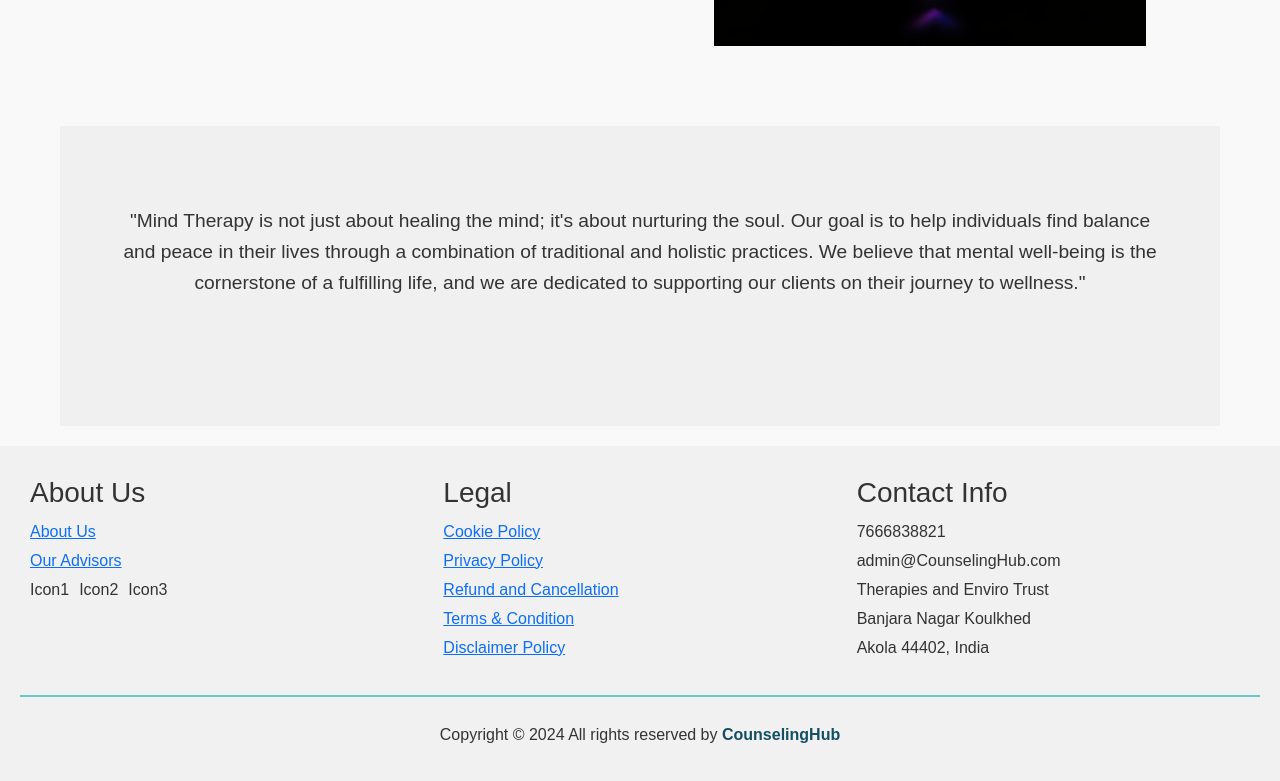
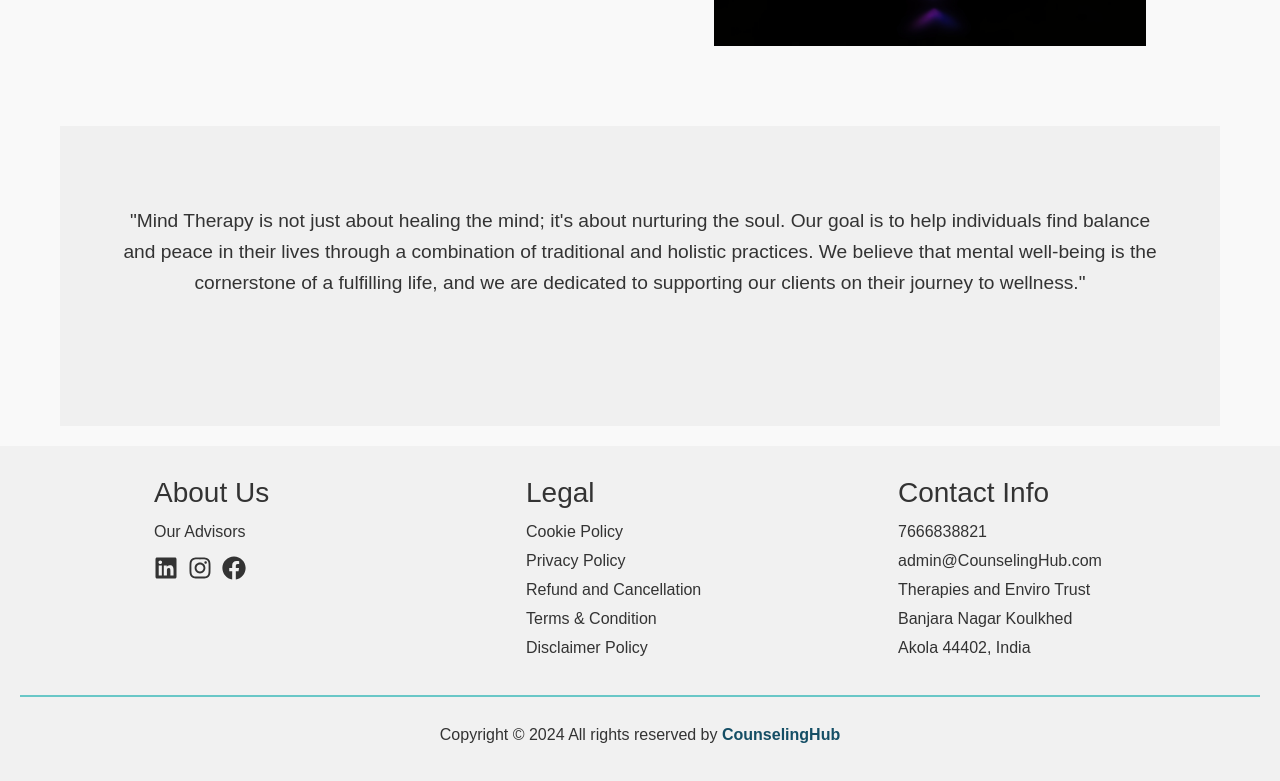
Before and after one commit to prathameshkhandare/Connectcounsellor, a React (Vite) app in the folder Client/: page /aboutus in a window 1280 px wide. Shown: the part 993-1774 px from the top of the page. Built offline with nearby package versions, Linux system fonts and the light colour scheme; no server answers.

Commit message:
made changes in custom navbar,Footer,App.css & styles.css

```diff
--- a/Client/src/App.css
+++ b/Client/src/App.css
@@ -7,7 +7,15 @@
 
 /* Navbar */
 .navbar-bg {
-  background-color: #e8eff7;
+  background-color: #edeff2;
+  transition: background-color 0.3s ease;
+  position: sticky;
+  top: 0;
+  z-index: 1000; /* Ensure the navbar is above other elements */
+}
+
+.navbar-scrolled {
+  background-color: #9eaece; /* Change this to the color you want when scrolled */
 }
 
 .navbar-collapse {
@@ -16,18 +24,19 @@
 
 .nav-link.ms-lg-4 {
   margin-left: 30px; /* Adjust spacing between nav links */
+}
 
+.Logo-img {
+  margin-left: 50px;
 }
-.Logo-img{
-  margin-left: 50px;
 
+.nav-element {
+  margin-left: 40px;
+  font-family: 'Segoe UI', Tahoma, Geneva, Verdana, sans-serif;
+  font-weight: 600;
 }
-.nav-element{
-  margin-left: 40px;
- font-family: 'Segoe UI', Tahoma, Geneva, Verdana, sans-serif;
- font-weight: 600;
-}
-.nav-elements{
+
+.nav-elements {
   margin-left: 20%;
 }
 
@@ -45,23 +54,13 @@
   padding: 5px 10px; /* Adjust padding as needed */
 }
 
-.search-box {
-  position: relative;
-  right: 50px;
-}
 
-.search-button {
-  border-radius: 5px;
-  padding: 3px 10px; /* Adjust padding as needed */
-  background-color: white;
-  border: 2px solid rgb(226, 228, 228);
-}
 
 /* Hover Effects */
 .form-control:hover,
 .form-control:focus,
 .search-button:hover {
-  border-color: skyblue;
+  border-color: rgb(249, 252, 253);
   background-color: white;
 }
 
@@ -69,9 +68,8 @@
 @media (max-width: 767px) {
   .search-bar-wrapper {
     position: relative;
-
     top: -3px; /* Adjust position as needed */
-   margin-left: 20px;
+    margin-left: 20px;
   }
 }
 
@@ -84,15 +82,16 @@
 .dropdown-toggle::after {
   display: none;
 }
-.right-nav-elements{
+
+.right-nav-elements {
   margin-right: 20px;
-
 }
 
-.user-icon{
-  border:rgb(216, 213, 207) 2px solid;
+.user-icon {
+  border: rgb(216, 213, 207) 2px solid;
   border-radius: 50%;
 }
+
 /* Collapsed Navbar */
 @media (max-width: 991.98px) {
   .navbar-collapse {
@@ -121,6 +120,9 @@
     margin-bottom: 5px; /* Adjust spacing between menu items */
   }
 }
+
+
+
 
 
 /* -----------------------------Navbar End----------------------------- */
@@ -378,6 +380,7 @@
 .footer {
   background-color: #f1f1f1;
   padding: 20px;
+
 }
 
 .footer-col-container {
@@ -385,6 +388,7 @@
   flex-direction: row;
   justify-content: space-between;
   flex-wrap: wrap;
+  margin-left: 10%;
 }
 
 .footer-column {
@@ -407,9 +411,27 @@
   margin-bottom: 5px;
 }
 
+.footer-column a {
+  text-decoration: none; /* Removes the underline */
+  color: inherit; /* Inherits the color from parent element */
+}
+
+.footer-column a:hover {
+  color:  rgb(20, 78, 101); /* Optional: change link color on hover */
+}
+
 .social-icons {
   display: flex;
   gap: 10px;
+}
+
+.social-icons a {
+  color: inherit;
+  font-size: 1.5em; /* Adjust size as needed */
+}
+
+.social-icons a:hover {
+  color:  rgb(20, 78, 101); /* Optional: change icon color on hover */
 }
 
 .Copyright-section {
@@ -441,4 +463,5 @@
 
 
 
+
 /* footer end*/
--- a/Client/src/Components/CustomNavbar.jsx
+++ b/Client/src/Components/CustomNavbar.jsx
@@ -1,23 +1,36 @@
 import React, { useState, useEffect } from 'react';
-import { Navbar, Nav, Dropdown, Button } from 'react-bootstrap';
+import { Navbar, Nav, Dropdown } from 'react-bootstrap';
 import { FontAwesomeIcon } from '@fortawesome/react-fontawesome';
 import { faBars, faUser } from '@fortawesome/free-solid-svg-icons';
-import axios from 'axios'; // Make sure axios is imported
+import axios from 'axios';
+import { Link } from 'react-router-dom';
+import mind_logo from '../assets/Img/mind_logo.png';
+import 'bootstrap/dist/css/bootstrap.min.css';
 
-import mind_logo from '../assets/Img/mind_logo.png'; // Adjust path as per your file structure
-import 'bootstrap/dist/css/bootstrap.min.css';
-import { Link } from 'react-router-dom'; // Import Link from react-router-dom for client-side navigation
 
 function CustomNavbar() {
-  const [loggedIn, setLoggedIn] = useState(false); // State to manage login status
+  const [loggedIn, setLoggedIn] = useState(true);
+  const [scrolled, setScrolled] = useState(false);
 
   useEffect(() => {
     checkLoginStatus();
+
+    const handleScroll = () => {
+      if (window.scrollY > 100) {
+        setScrolled(true);
+      } else {
+        setScrolled(false);
+      }
+    };
+
+    window.addEventListener('scroll', handleScroll);
+    return () => {
+      window.removeEventListener('scroll', handleScroll);
+    };
   }, []);
 
   const checkLoginStatus = async () => {
     try {
-      // Replace '/api/check-login-status' with your actual endpoint to check login status
       const response = await axios.get('/api/check-login-status');
       const isLoggedIn = response.data.isLoggedIn;
       setLoggedIn(isLoggedIn);
@@ -37,17 +50,15 @@ function CustomNavbar() {
   };
 
   return (
-    <Navbar expand="lg" className="bg-body-tertiary navbar-bg" style={{ minHeight: '80px' }}>
+    <Navbar expand="lg" className={`navbar-bg ${scrolled ? 'navbar-scrolled' : ''}`} style={{ minHeight: '60px' }}>
       <Navbar.Brand>
         <img
           className='Logo-img'
           src={mind_logo}
           alt="Mind Logo"
-          style={{ maxHeight: '60px', width: 'auto' }} // Adjust dimensions as needed
+          style={{ maxHeight: '60px', width: 'auto' }}
         />
       </Navbar.Brand>
-
-
 
       <Navbar.Collapse id="basic-navbar-nav">
         <Nav className="me-auto nav-elements mb-lg-0">
@@ -65,14 +76,16 @@ function CustomNavbar() {
             <FontAwesomeIcon icon={faUser} />
           </Dropdown.Toggle>
           <Navbar.Toggle aria-controls="basic-navbar-nav">
-        <FontAwesomeIcon icon={faBars} />
-      </Navbar.Toggle>
+            <FontAwesomeIcon icon={faBars} />
+          </Navbar.Toggle>
 
           <Dropdown.Menu>
             {loggedIn ? (
               <>
                 <Dropdown.Item href="#profile">Profile</Dropdown.Item>
                 <Dropdown.Item href="#settings">Settings</Dropdown.Item>
+                <Dropdown.Item href="#settings">Help</Dropdown.Item>
+
                 <Dropdown.Item onClick={handleLogout}>Logout</Dropdown.Item>
               </>
             ) : (
--- a/Client/src/Components/Footer.jsx
+++ b/Client/src/Components/Footer.jsx
@@ -1,5 +1,6 @@
 import React, { useEffect } from "react";
 import { Link, useLocation } from "react-router-dom";
+import { FaFacebook, FaInstagram, FaLinkedin } from 'react-icons/fa';
 
 function Footer() {
   const location = useLocation();
@@ -14,13 +15,19 @@ function Footer() {
         <div className="footer-column">
           <h3>About Us</h3>
           <ul>
-            <li><a href="#about">About Us</a></li>
+
             <li><a href="#advisors">Our Advisors</a></li>
           </ul>
           <div className="social-icons">
-            <span>Icon1</span>
-            <span>Icon2</span>
-            <span>Icon3</span>
+            <a href="https://www.linkedin.com" target="_blank" rel="noopener noreferrer">
+              <FaLinkedin />
+            </a>
+            <a href="https://www.instagram.com" target="_blank" rel="noopener noreferrer">
+              <FaInstagram />
+            </a>
+            <a href="https://www.facebook.com" target="_blank" rel="noopener noreferrer">
+              <FaFacebook />
+            </a>
           </div>
         </div>
         <div className="footer-column">
--- a/Client/src/Components/footer/Styles.css
+++ b/Client/src/Components/footer/Styles.css
@@ -22,6 +22,7 @@ header {
     display: flex;
     justify-content: center;
     align-items: center;
+
 }
 
 .header-container h4 {
```
